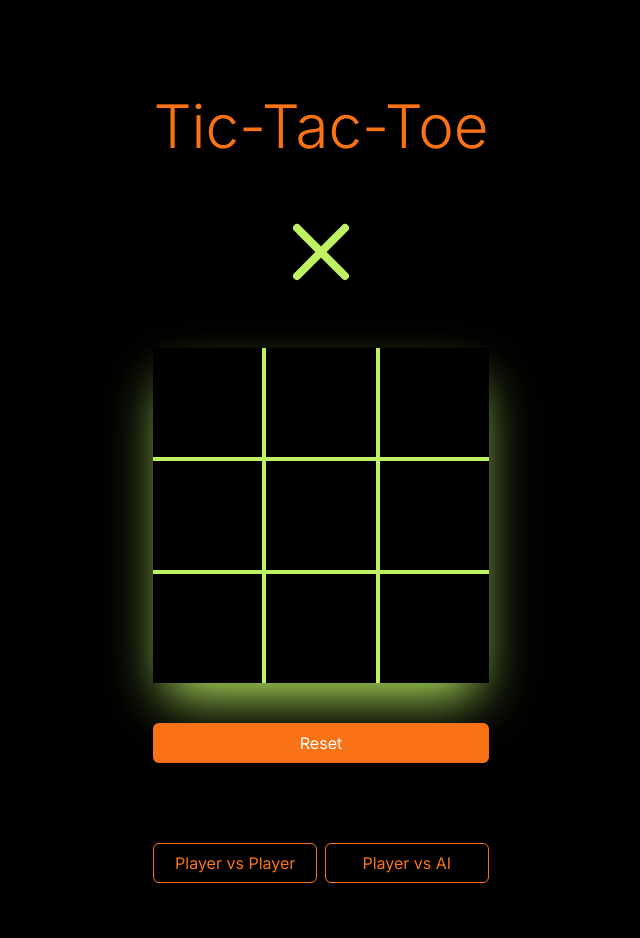
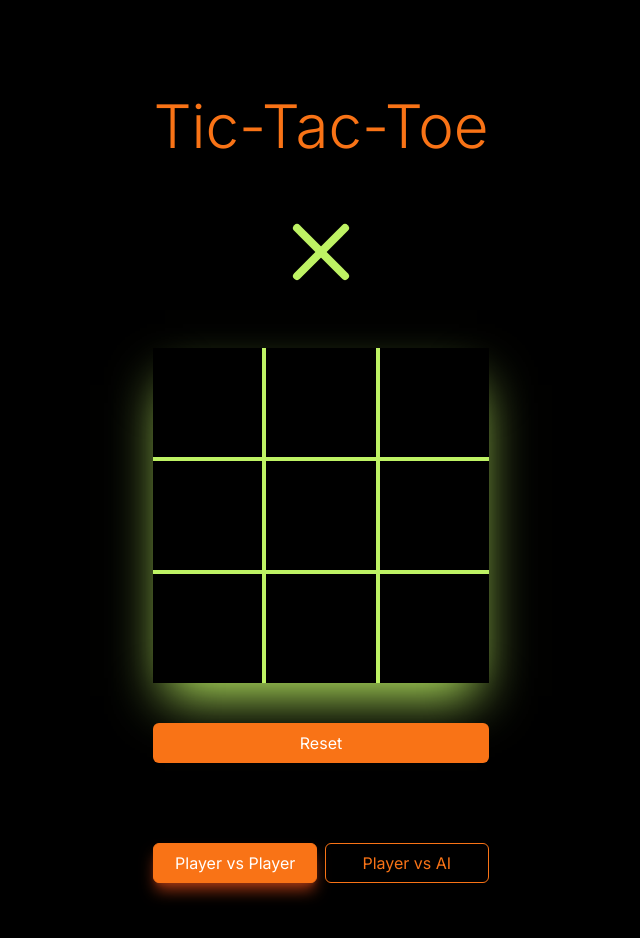
Before and after one commit to miloszbrzezinski/tic-tac-toe, a Next.js app: page / in a window 1280 px wide. Shown: the top 938 px of the page, without its empty margins (319-959 px from the left). Built offline with nearby package versions, Linux system fonts and the light colour scheme.

Commit message:
code refactoring, removing errors for deployment

```diff
--- a/app/layout.tsx
+++ b/app/layout.tsx
@@ -5,8 +5,7 @@ import "./globals.css";
 const inter = Inter({ subsets: ["latin"] });
 
 export const metadata: Metadata = {
-  title: "Create Next App",
-  description: "Generated by create next app",
+  title: "Tic Tac Toe",
 };
 
 export default function RootLayout({
--- a/app/page.tsx
+++ b/app/page.tsx
@@ -1,21 +1,6 @@
-"use client";
-import { useEffect, useState } from "react";
-import { useRouter, useSearchParams } from "next/navigation";
 import { TicTacToe } from "@/components/tic-tac-toe";
-import { Circle, X } from "lucide-react";
-import { cn } from "@/lib/utils";
 
 export default function Home() {
-
-  const router = useRouter();
-  const searchParams = useSearchParams();
-  const gameType = searchParams.get("game");
-
-  // Handle changing the game type via URL query
-  const onClickGameType = (type: string) => {
-    router.push(`?game=${type}`);
-  };
-
   return (
     <main className="flex min-h-screen flex-col items-center justify-between md:p-24 p-2 bg-black">
       <div className="space-y-10">
@@ -24,31 +9,7 @@ export default function Home() {
             Tic-Tac-Toe
           </p>
         </div>
-        <TicTacToe  />
-        <div className="space-y-2 pt-10">
-          <div className="flex space-x-2">
-            <button
-              onClick={() => onClickGameType("PvP")}
-              className={cn(
-                "flex w-full border border-orange-500 text-orange-500 items-center justify-center h-10 rounded-md",
-                gameType === "PvP" &&
-                  "bg-orange-500 text-white shadow-lg shadow-orange-800",
-              )}
-            >
-              Player vs Player
-            </button>
-            <button
-              onClick={() => onClickGameType("PvC")}
-              className={cn(
-                "flex w-full border border-orange-500 text-orange-500 items-center justify-center h-10 rounded-md",
-                gameType === "PvC" &&
-                  "bg-orange-500 text-white shadow-lg shadow-orange-800",
-              )}
-            >
-              Player vs AI
-            </button>
-          </div>
-        </div>
+        <TicTacToe />
       </div>
     </main>
   );
--- a/components/tic-tac-toe.tsx
+++ b/components/tic-tac-toe.tsx
@@ -1,3 +1,4 @@
+"use client";
 import React, { useState } from "react";
 import { useSearchParams } from "next/navigation";
 import { cn } from "@/lib/utils";
@@ -9,10 +10,9 @@ type Player = "X" | "O" | "Tie" | null;
 
 export const TicTacToe = () => {
   const [winner, setWinner] = useState("");
+  const [gameType, setGameType] = useState("PvP");
   const [board, setBoard] = useState<Player[]>(Array(9).fill(null));
   const [currentPlayer, setCurrentPlayer] = useState<Player>("X");
-  const searchParams = useSearchParams();
-  const gameType = searchParams.get("game");
 
   const handleClick = (index: number) => {
     if (board[index] || checkWinner(board)) return;
@@ -106,6 +106,36 @@ export const TicTacToe = () => {
       >
         Reset
       </button>
+      <div className="space-y-2 pt-10">
+        <div className="flex space-x-2">
+          <button
+            onClick={() => {
+              setGameType("PvP");
+              clearBoard();
+            }}
+            className={cn(
+              "flex w-full border border-orange-500 text-orange-500 items-center justify-center h-10 rounded-md",
+              gameType === "PvP" &&
+                "bg-orange-500 text-white shadow-lg shadow-orange-800",
+            )}
+          >
+            Player vs Player
+          </button>
+          <button
+            onClick={() => {
+              setGameType("PvC");
+              clearBoard();
+            }}
+            className={cn(
+              "flex w-full border border-orange-500 text-orange-500 items-center justify-center h-10 rounded-md",
+              gameType === "PvC" &&
+                "bg-orange-500 text-white shadow-lg shadow-orange-800",
+            )}
+          >
+            Player vs AI
+          </button>
+        </div>
+      </div>
     </>
   );
 };
--- a/lib/gameUtils.ts
+++ b/lib/gameUtils.ts
@@ -24,7 +24,8 @@ export const checkWinner = (squares: Player[]): Player | null => {
 export const minimax = (newBoard: Player[], player: Player): any => {
   const availSpots = newBoard
     .map((val, idx) => (val === null ? idx : null))
-    .filter((v) => v !== null);
+    .filter((v): v is number => v !== null); // This refinement ensures that nulls are excluded
+
   const winner = checkWinner(newBoard);
   if (winner === "O") return { score: -10 };
   else if (winner === "X") return { score: 10 };
@@ -32,10 +33,10 @@ export const minimax = (newBoard: Player[], player: Player): any => {
 
   let moves: any[] = [];
   for (let i = 0; i < availSpots.length; i++) {
-    let move: any = { index: availSpots[i] };
-    newBoard[availSpots[i]] = player;
+    let move: any = { index: availSpots[i] }; // availSpots[i] is guaranteed to be a number here
+    newBoard[availSpots[i]] = player; // Safe to use as index
     move.score = minimax(newBoard, player === "X" ? "O" : "X").score;
-    newBoard[availSpots[i]] = null;
+    newBoard[availSpots[i]] = null; // Reset after calculation
     moves.push(move);
   }
 
```
